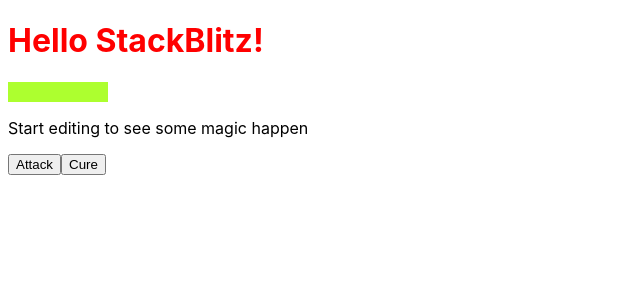
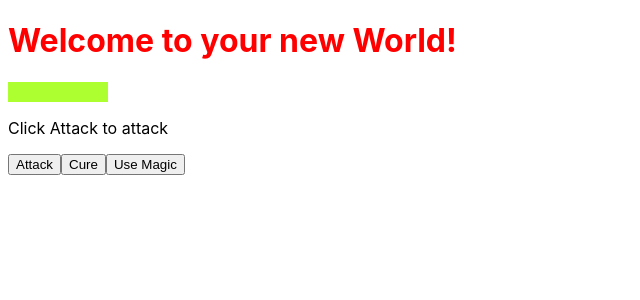
Before and after one commit to alexandergv/isekaiWeb, a React (Create React App) app: page / in a window 1280 px wide. Shown: the top 300 px of the page, without its empty margins (0-640 px from the left). Built offline with nearby package versions, Linux system fonts and the light colour scheme.

Commit message:
fixed low Life color bug

```diff
--- a/src/App.js
+++ b/src/App.js
@@ -1,32 +1,40 @@
 import React from "react";
-import { useState } from "react";
+import { useState, useEffect } from "react";
 
 export default function App() {
   let defaultHealth = 100;
   const [health, setHealth] = useState(defaultHealth);
-  const life = document.querySelector(":root");
+  const lifeStyle = document.querySelector(":root").style;
+
+  useEffect(() => {
+    lifeStyle.setProperty("--health", defaultHealth + "px");
+    console.log(defaultHealth);
+    // eslint-disable-next-line react-hooks/exhaustive-deps
+  }, []);
 
   const reduceLife = (factor) => {
-    life.style.setProperty("--health", health - factor + "px");
-    if (health <= defaultHealth * 0.4) {
-      life.style.setProperty("--health-color", "red");
+    const damaged = health - factor;
+    if (damaged <= defaultHealth * 0.6) {
+      lifeStyle.setProperty("--health-color", "red");
     }
-    setHealth(health - factor);
+    lifeStyle.setProperty("--health", damaged + "px");
+    setHealth(damaged);
   };
 
   const cureLife = () => {
-    life.style.setProperty("--health-color", "greenyellow");
-    life.style.setProperty("--health", "100px");
+    lifeStyle.setProperty("--health-color", "greenyellow");
+    lifeStyle.setProperty("--health", defaultHealth + "px");
     setHealth(defaultHealth);
   };
 
   return (
     <div>
-      <h1 style={{ color: "red" }}>Hello StackBlitz!</h1>
+      <h1 style={{ color: "red" }}>Welcome to your new World!</h1>
       {health > 0 ? <div className="health-bar"></div> : <p>Is dead</p>}
-      <p>Start editing to see some magic happen</p>
+      <p>Click Attack to attack</p>
       <button onClick={() => reduceLife(10)}>Attack</button>
       <button onClick={cureLife}>Cure</button>
+      <button onClick={() => reduceLife(80)}> Use Magic</button>
     </div>
   );
 }
```
